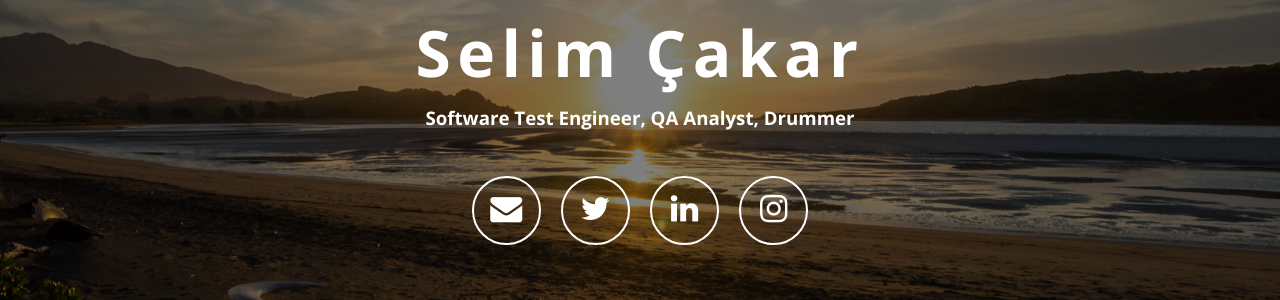
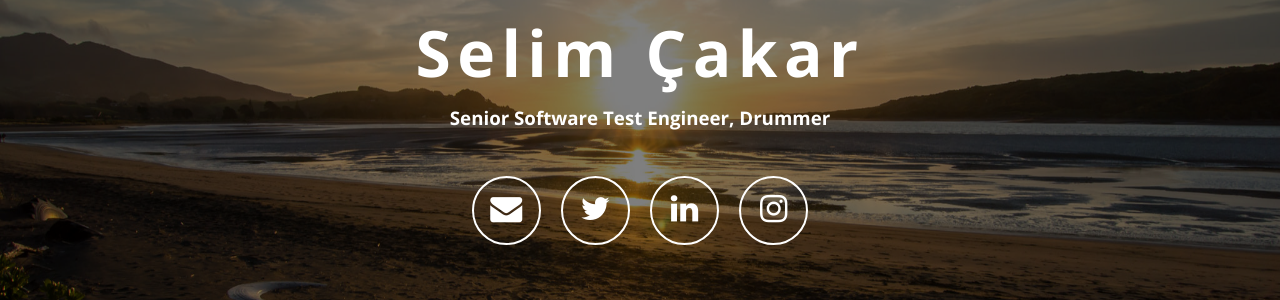
Before and after one commit to selimcakar/selimcakar.github.io, a Jekyll site: the page built from index.html, in a window 1280 px wide. Shown: the part 316-616 px from the top of the page. Built offline with Jekyll 4.4.1, drawn with Linux system fonts in a browser that asks for light colours; nearby versions of some CDN libraries.

Commit message:
Update _config.yml

```diff
--- a/_config.yml
+++ b/_config.yml
@@ -1,5 +1,5 @@
 name: Selim Çakar
-description: "Software Test Engineer, QA Analyst, Drummer"
+description: "Senior Software Test Engineer, Drummer"
 url: https://selimcakar.github.io
 
 linkedin_username: selimcakar
```
